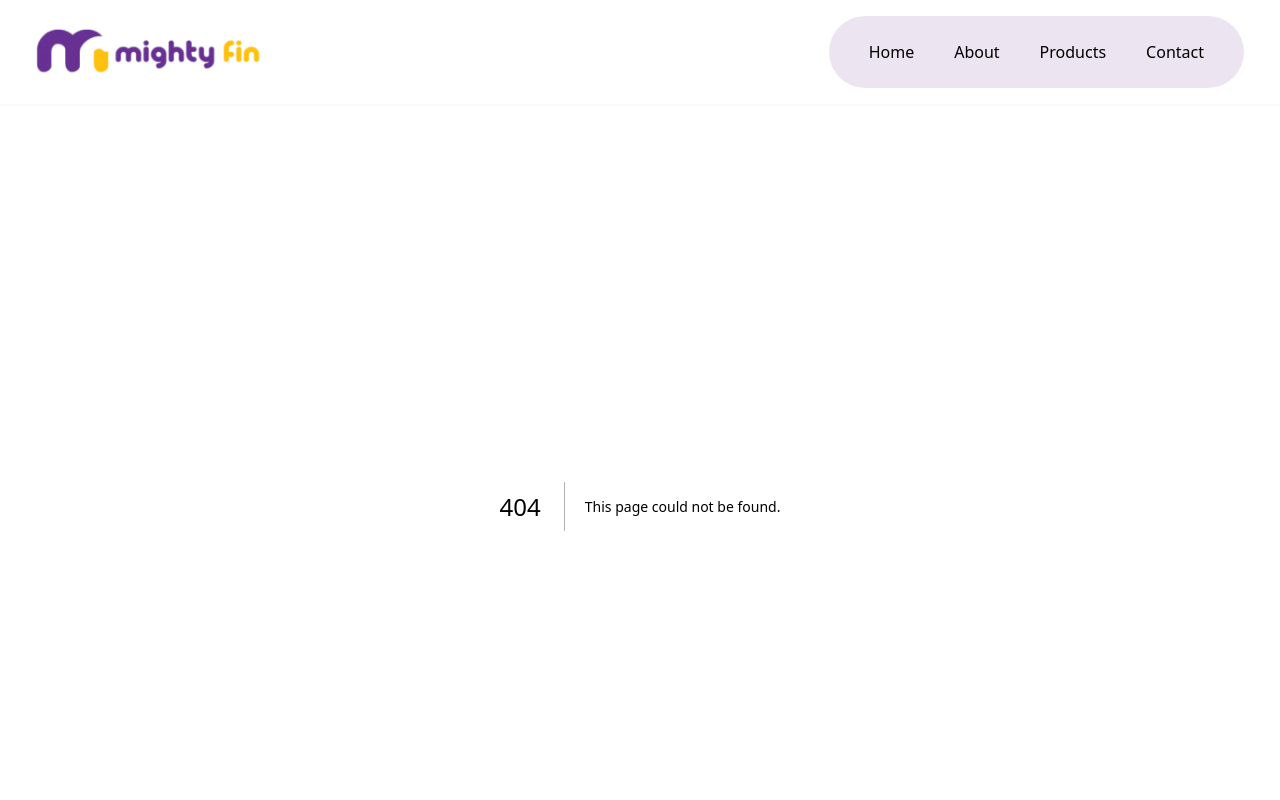
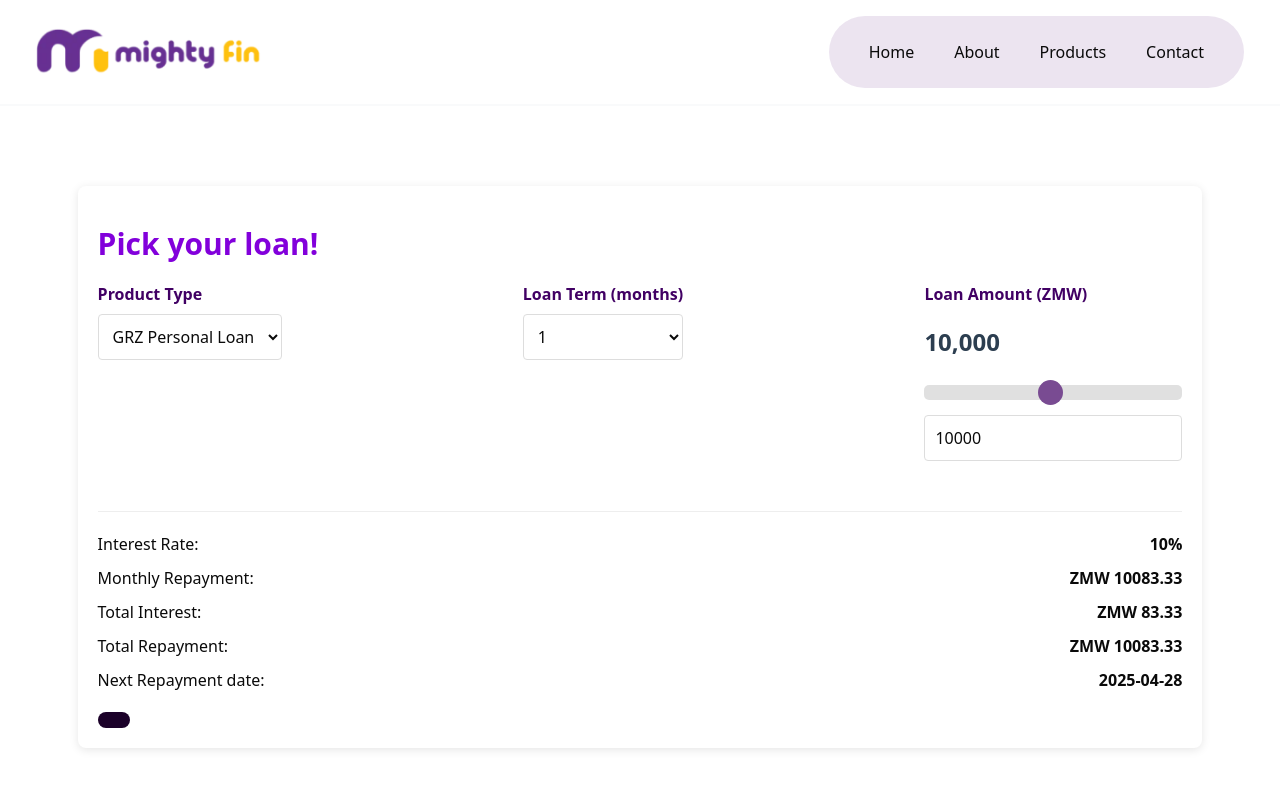
Before and after one commit to TracyMuso/mightyfin-website, a Next.js app: page /apply in a window 1280 px wide. Before the commit this address had no page. Shown: the top 800 px of the page. Built offline with nearby package versions, Linux system fonts and the light colour scheme.

Commit message:
add loan calculator

```diff
--- /dev/null
+++ b/app/apply/page.tsx
@@ -0,0 +1,12 @@
+import React from 'react'
+import LoanCalculator from '@/components/calculator';
+
+const ApplyForLoan = () => {
+  return (
+    <div className='py-20 md:px-12 px-4'>
+      <LoanCalculator />
+    </div>
+  )
+}
+
+export default ApplyForLoan;
--- a/app/globals.css
+++ b/app/globals.css
@@ -8,34 +8,34 @@
     /* Color Palette */
     /* Purple */
     --color-purple-primary: #653191;
-    --color-purple-100: #EDCCFF;
-    --color-purple-200: #A152CC;
-    --color-purple-300: #793D99;
+    --color-purple-100: #edccff;
+    --color-purple-200: #a152cc;
+    --color-purple-300: #793d99;
     --color-purple-400: #531773;
     --color-purple-500: #410064;
-    --color-purple-600: #1B0129;
+    --color-purple-600: #1b0129;
 
     /* Pink */
-    --color-pink-100: #FFBBB8;
-    --color-pink-200: #FF180E;
+    --color-pink-100: #ffbbb8;
+    --color-pink-200: #ff180e;
 
     /* Yellow */
-    --color-yellow-50: #FFF2CC;
-    --color-yellow-100: #FFE599;
-    --color-yellow-200: #FFD866;
-    --color-yellow-300: #FFCB33;
-    --color-yellow-400: #FFC10D;
+    --color-yellow-50: #fff2cc;
+    --color-yellow-100: #ffe599;
+    --color-yellow-200: #ffd866;
+    --color-yellow-300: #ffcb33;
+    --color-yellow-400: #ffc10d;
 
     /* Gray */
     --color-gray-100: #878787;
-    --color-gray-200: #4E4E4E;
-    --color-gray-300: #1E1D1D;
+    --color-gray-200: #4e4e4e;
+    --color-gray-300: #1e1d1d;
     --color-gray-400: #606060;
     --color-gray-500: #656565;
 
     /* Green */
-    --color-green-100: #A4D498;
-    --color-green-200: #21A501;
+    --color-green-100: #a4d498;
+    --color-green-200: #21a501;
 
     /* Font Families */
     --font-montserrat: "Montserrat", sans-serif;
@@ -97,12 +97,24 @@
 
 @layer utilities {
   /* Generate utility classes for custom properties */
-  .lh-10 { line-height: var(--line-height-10); }
-  .lh-11 { line-height: var(--line-height-11); }
-  .lh-12 { line-height: var(--line-height-12); }
-  .lh-14 { line-height: var(--line-height-14); }
-  .lh-16 { line-height: var(--line-height-16); }
-  .lh-18 { line-height: var(--line-height-18); }
+  .lh-10 {
+    line-height: var(--line-height-10);
+  }
+  .lh-11 {
+    line-height: var(--line-height-11);
+  }
+  .lh-12 {
+    line-height: var(--line-height-12);
+  }
+  .lh-14 {
+    line-height: var(--line-height-14);
+  }
+  .lh-16 {
+    line-height: var(--line-height-16);
+  }
+  .lh-18 {
+    line-height: var(--line-height-18);
+  }
 
   /* Add any other custom utilities you need */
 }
@@ -251,7 +263,15 @@ input:focus::placeholder {
   color: transparent;
 }
 
-input:focus::-webkit-input-placeholder { color:transparent; }
-input:focus:-moz-placeholder { color:transparent; } /* FF 4-18 */
-input:focus::-moz-placeholder { color:transparent; } /* FF 19+ */
-input:focus:-ms-input-placeholder { color:transparent; } /* IE 10+ */
+input:focus::-webkit-input-placeholder {
+  color: transparent;
+}
+input:focus:-moz-placeholder {
+  color: transparent;
+} /* FF 4-18 */
+input:focus::-moz-placeholder {
+  color: transparent;
+} /* FF 19+ */
+input:focus:-ms-input-placeholder {
+  color: transparent;
+} /* IE 10+ */
--- a/app/layout.tsx
+++ b/app/layout.tsx
@@ -1,19 +1,19 @@
 import type { Metadata } from "next";
-import { Poppins, Montserrat } from "next/font/google";
+// import { Poppins, Montserrat } from "next/font/google";
 import "./globals.css";
 import NavMenu from "@/components/layout/nav";
 import Footer from "@/components/Footer";
 
-const poppins = Poppins({
-  variable: "--font-poppins",
-  weight: ["400", "500", "600", "700"],
-  subsets: ["latin"],
-});
+// const poppins = Poppins({
+//   variable: "--font-poppins",
+//   weight: ["400", "500", "600", "700"],
+//   subsets: ["latin"],
+// });
 
-const montserrat = Montserrat({
-  variable: "--font-montserrat",
-  subsets: ["latin"],
-});
+// const montserrat = Montserrat({
+//   variable: "--font-montserrat",
+//   subsets: ["latin"],
+// });
 
 export const metadata: Metadata = {
   title: "Mighty Finance | Financing Your Goals",
@@ -28,7 +28,7 @@ export default function RootLayout({
   return (
     <html lang="en">
       <body
-        className={`${poppins.variable} ${montserrat.variable} antialiased`}
+        // className={`${poppins.variable} ${montserrat.variable} antialiased`}
       >
         <NavMenu />
         {children}
--- /dev/null
+++ b/components/calculator/index.tsx
@@ -0,0 +1,151 @@
+'use client'
+import React, { useState, useEffect } from 'react';
+import styles from '@/styles/loanCalculator.module.css';
+import { Button } from '../button';
+import { format, addMonths } from 'date-fns';
+
+type LoanType = 'Civil servant loan' | 'Business loan';
+type LoanTerm = 1 | 2 | 3 | 4 | 5 | 6;
+
+const LoanCalculator: React.FC = () => {
+  const [loanAmount, setLoanAmount] = useState<number>(10000);
+  const [loanTerm, setLoanTerm] = useState<LoanTerm>(1);
+  const [monthlyRepayment, setMonthlyRepayment] = useState<number>(0);
+  const [totalInterest, setTotalInterest] = useState<number>(0);
+  const [totalRepayment, setTotalRepayment] = useState<number>(0);
+  const [selectedLoanType, setSelectedLoanType] = useState<LoanType>('Civil servant loan');
+
+  const getNextRepaymentDate = (): string => {
+  return format(addMonths(new Date(), 1), 'yyyy-MM-dd');
+};
+
+  // Calculate interest rate based on loan term
+  const calculateInterestRate = (term: LoanTerm): number => {
+    return 10 + (term - 1) * 5; // 10% for 1 month, +5% for each additional month
+  };
+
+  // Calculate repayments whenever loan amount or term changes
+  useEffect(() => {
+    const interestRate = calculateInterestRate(loanTerm);
+    // eslint-disable-next-line @typescript-eslint/no-unused-vars
+    const monthlyInterestRate = interestRate / 100 / 12; // Convert annual rate to monthly
+
+    // Calculate monthly payment using simple interest formula
+    // For flat rate loans: (Principal + (Principal * Rate * Time)) / Time
+    const interestAmount = loanAmount * (interestRate / 100) * (loanTerm / 12);
+    const monthlyPayment = (loanAmount + interestAmount) / loanTerm;
+
+    setMonthlyRepayment(monthlyPayment);
+    setTotalInterest(interestAmount);
+    setTotalRepayment(loanAmount + interestAmount);
+  }, [loanAmount, loanTerm]);
+
+  // Handle slider change - snap to multiples of 500
+  const handleSliderChange = (e: React.ChangeEvent<HTMLInputElement>): void => {
+    const value = parseInt(e.target.value);
+    const roundedValue = Math.round(value / 500) * 500;
+    setLoanAmount(roundedValue);
+  };
+
+  // Handle direct input change
+  const handleAmountChange = (e: React.ChangeEvent<HTMLInputElement>): void => {
+    const value = parseInt(e.target.value) || 0;
+    const roundedValue = Math.round(value / 500) * 500;
+    setLoanAmount(Math.min(20000, Math.max(500, roundedValue)));
+  };
+
+  // Handle loan type change
+  const handleLoanTypeChange = (e: React.ChangeEvent<HTMLSelectElement>): void => {
+    setSelectedLoanType(e.target.value as LoanType);
+  };
+
+  // Handle loan term change
+  const handleLoanTermChange = (e: React.ChangeEvent<HTMLSelectElement>): void => {
+    setLoanTerm(parseInt(e.target.value) as LoanTerm);
+  };
+
+  return (
+    <div className={styles.calculatorContainer}>
+      <h3 className='text-purple-700 font-semibold py-5 md:text-3xl text-xl'>Pick your loan!</h3>
+      <div className='flex justify-between'>
+      <div className={styles.inputGroup}>
+        <label htmlFor='loan-type'>Product Type</label>
+        <select
+          name='loan-type'
+          id='loan-type'
+          className={styles.selectInput}
+          value={selectedLoanType}
+          onChange={handleLoanTypeChange}
+        >
+          <option value="Civil servant loan">GRZ Personal Loan</option>
+          <option value="Business loan">Smart Biz loan</option>
+        </select>
+      </div>
+
+      <div className={styles.inputGroup}>
+        <label htmlFor='loan-term'>Loan Term (months)</label>
+        <select
+          name='loan-term'
+          id='loan-term'
+          className={styles.selectInput}
+          value={loanTerm}
+          onChange={handleLoanTermChange}
+        >
+          {[1, 2, 3, 4, 5, 6].map(month => (
+            <option key={month} value={month}>{month}</option>
+          ))}
+        </select>
+      </div>
+
+      <div className={styles.inputGroup}>
+        <label htmlFor='loan-amount'>Loan Amount (ZMW)</label>
+        <div className={styles.amountDisplay}>{loanAmount.toLocaleString()}</div>
+        <input
+          type="range"
+          min="500"
+          max="20000"
+          step="500"
+          value={loanAmount}
+          onChange={handleSliderChange}
+          className={styles.slider}
+          id="loan-amount-slider"
+        />
+        <input
+          type="number"
+          min="500"
+          max="20000"
+          step="500"
+          value={loanAmount}
+          onChange={handleAmountChange}
+          className={styles.amountInput}
+        />
+      </div>
+      </div>
+      <div className={styles.results}>
+        <div className={styles.resultItem}>
+          <span>Interest Rate:</span>
+          <span>{calculateInterestRate(loanTerm)}%</span>
+        </div>
+        <div className={styles.resultItem}>
+          <span>Monthly Repayment:</span>
+          <span>ZMW {monthlyRepayment.toFixed(2)}</span>
+        </div>
+        <div className={styles.resultItem}>
+          <span>Total Interest:</span>
+          <span>ZMW {totalInterest.toFixed(2)}</span>
+        </div>
+        <div className={styles.resultItem}>
+          <span>Total Repayment:</span>
+          <span>ZMW {totalRepayment.toFixed(2)}</span>
+        </div>
+           <div className={styles.resultItem}>
+            <span>Next Repayment date:</span>
+            <span>{getNextRepaymentDate()}</span>
+        </div>
+        <Button variant='primary' value='Apply Now!' />
+      </div>
+    </div>
+  );
+};
+
+export default LoanCalculator;
--- a/package.json
+++ b/package.json
@@ -11,6 +11,7 @@
   "dependencies": {
     "class-variance-authority": "^0.7.1",
     "clsx": "^2.1.1",
+    "date-fns": "^4.1.0",
     "dotenv": "^16.5.0",
     "lucide-react": "^0.488.0",
     "next": "15.2.4",
--- /dev/null
+++ b/styles/loanCalculator.module.css
@@ -0,0 +1,86 @@
+.slider {
+  -webkit-appearance: none;
+  width: 100%;
+  height: 15px;
+  border-radius: 5px;
+  background: #d3d3d3;
+  outline: none;
+  opacity: 0.7;
+  -webkit-transition: .2s;
+  transition: opacity .2s;
+}
+
+.slider::-webkit-slider-thumb {
+  -webkit-appearance: none;
+  appearance: none;
+  width: 25px;
+  height: 25px;
+  border-radius: 50%;
+  background: #410064;
+  cursor: pointer;
+}
+
+.slider::-moz-range-thumb {
+  width: 25px;
+  height: 25px;
+  border-radius: 50%;
+  background: #410064;
+  cursor: pointer;
+}
+
+.calculatorContainer {
+  margin: 0 auto;
+  padding: 20px;
+  border-radius: 8px;
+  box-shadow: 0 2px 10px rgba(0, 0, 0, 0.1);
+  background-color: #fff;
+  width: 95%;
+}
+
+.inputGroup {
+  padding-bottom: 20px;
+}
+
+.inputGroup label {
+  display: block;
+  padding-bottom: 8px;
+  font-weight: 600;
+  color: #410064;
+}
+
+.selectInput, .amountInput {
+  width: 100%;
+  padding: 10px;
+  border: 1px solid #ddd;
+  border-radius: 4px;
+  font-size: 16px;
+}
+
+.amountDisplay {
+  font-size: 24px;
+  font-weight: bold;
+  margin: 10px 0;
+  color: #2c3e50;
+}
+
+.slider {
+  width: 100%;
+  margin: 15px 0;
+}
+
+.results {
+  margin-top: 30px;
+  padding-top: 20px;
+  border-top: 1px solid #eee;
+}
+
+.resultItem {
+  display: flex;
+  justify-content: space-between;
+  margin-bottom: 10px;
+  font-size: 16px;
+}
+
+.resultItem span:last-child {
+  font-weight: 600;
+}
```
Also changed, not shown: 1 other file (tests, documents, lock files or other folders).
